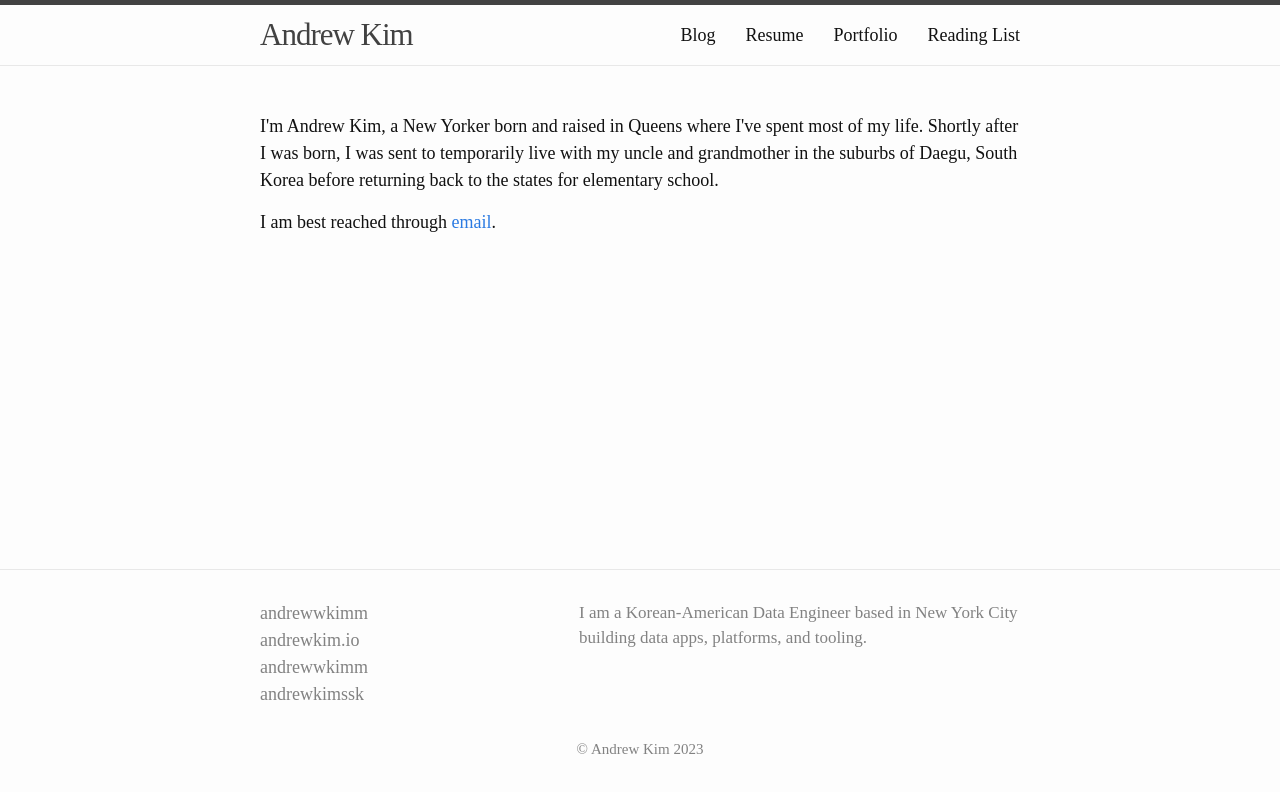
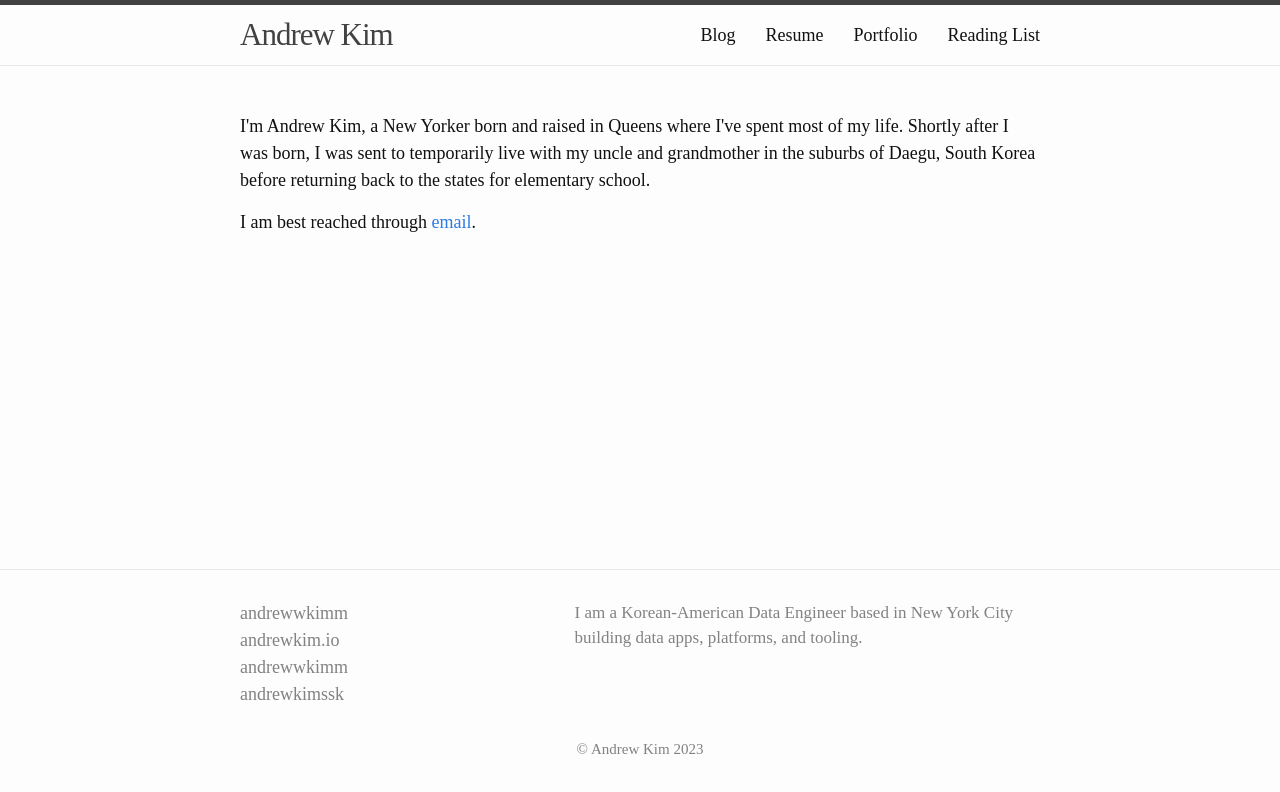
Before and after one commit to andrewwkimm/andrewwkimm.github.io, a SvelteKit app: page / in a window 1280 px wide. Shown: the top 792 px of the page. Built offline with nearby package versions, Linux system fonts and the light colour scheme.

Commit message:
Decrease margin size

```diff
--- a/src/app.css
+++ b/src/app.css
@@ -25,7 +25,7 @@ body {
 
 /* Minima's wrapper - this is KEY for the spacing */
 .wrapper {
-  max-width: calc(800px - (20px * 2));
+  max-width: 800px;
   margin-right: auto;
   margin-left: auto;
   padding-right: 0px;
```
